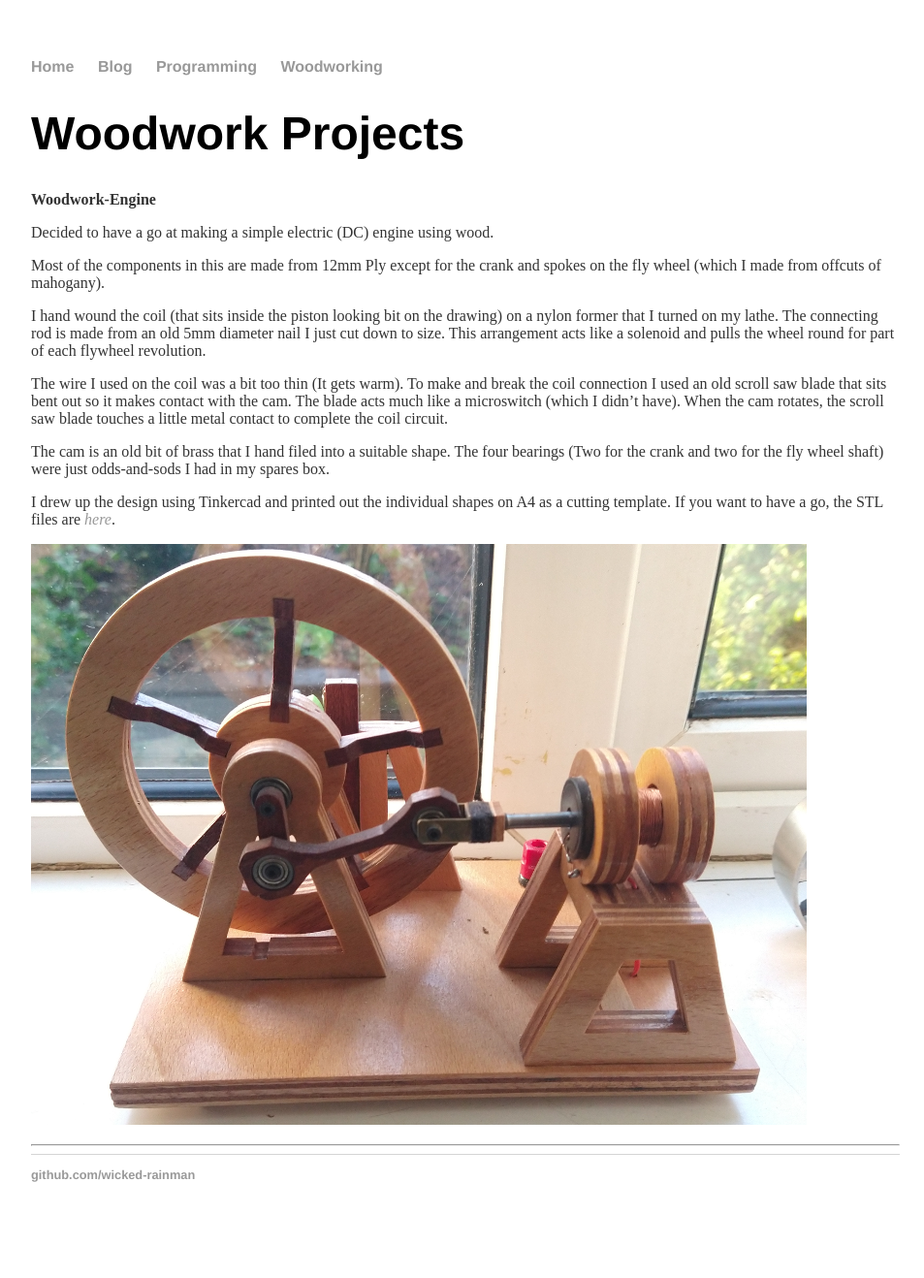
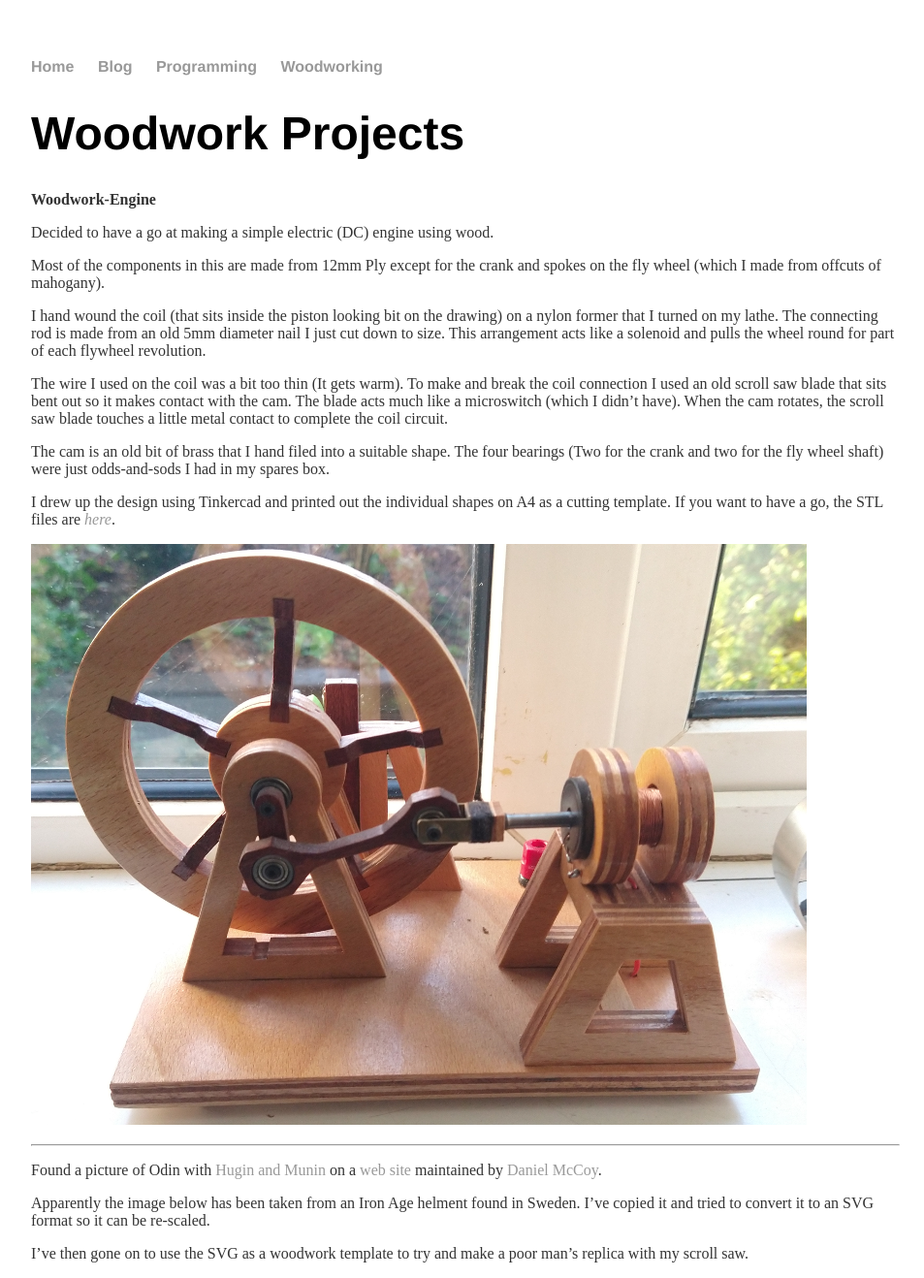
Before and after one commit to wicked-rainman/wicked-rainman.github.io, a Jekyll site: the page built from woodwork/index.md, in a window 1280 px wide. Shown: the top 1318 px of the page at 97% size, without its empty margins (160-1113 px from the left). Built offline with Jekyll 4.4.1, drawn with Linux system fonts in a browser that asks for light colours; our own code applies the rules of GitHub Pages for plain Markdown files; before the commit the page ends 1279 px from its top, so only the background shows below that; some of the changed text lies outside the part shown.

Commit message:
Update index.md

```diff
--- a/woodwork/index.md
+++ b/woodwork/index.md
@@ -19,3 +19,16 @@
 ![](/pictures/Engine.png "Plywood engine")
 
 -------------------------
+
+Found a picture of Odin with [Hugin and Munin](https://en.wikipedia.org/wiki/Huginn_and_Muninn "Scholars have linked Odin's relation to Huginn and Muninn to shamanic practice.") on a [web site](https://norse-mythology.org/gods-and-creatures/others/hugin-and-munin/ "Norse Mythology for Smart People provides reliable, well-documented information on the enthralling mythology and religion of the Norse and other Germanic peoples. If that’s what you’re looking for, you’ve come to the right place.")
+maintained by [Daniel McCoy](https://norse-mythology.org/about-me/ "Creator of the website and the writer of all of the articles on it").
+
+Apparently the image below has been taken from an Iron Age helment found in Sweden. I've copied it and tried to convert it
+to an SVG format so it can be re-scaled.
+
+I've then gone on to use the SVG as a woodwork template to try and make a poor man's replica with my scroll saw.
+
+Stored here is the SVG conversion if you want to have a go yourself.
+
+
+![](https://norse-mythology.org/wp-content/uploads/2012/11/Vendel-helmet-300x296.jpg "Two ravens sit on his (Odin’s) shoulders and whisper all the news which they see and hear into his ear; they are called Huginn and Muninn. He sends them out in the morning to fly around the whole world, and by breakfast they are back again. Thus, he finds out many new things and this is why he is called ‘raven-god’ (hrafnaguð).")
```
